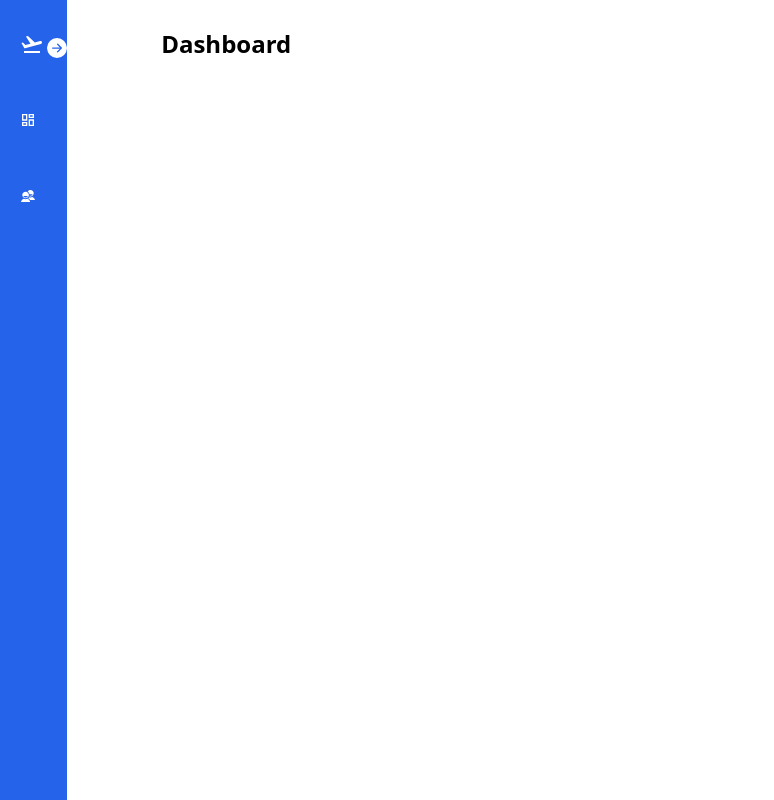
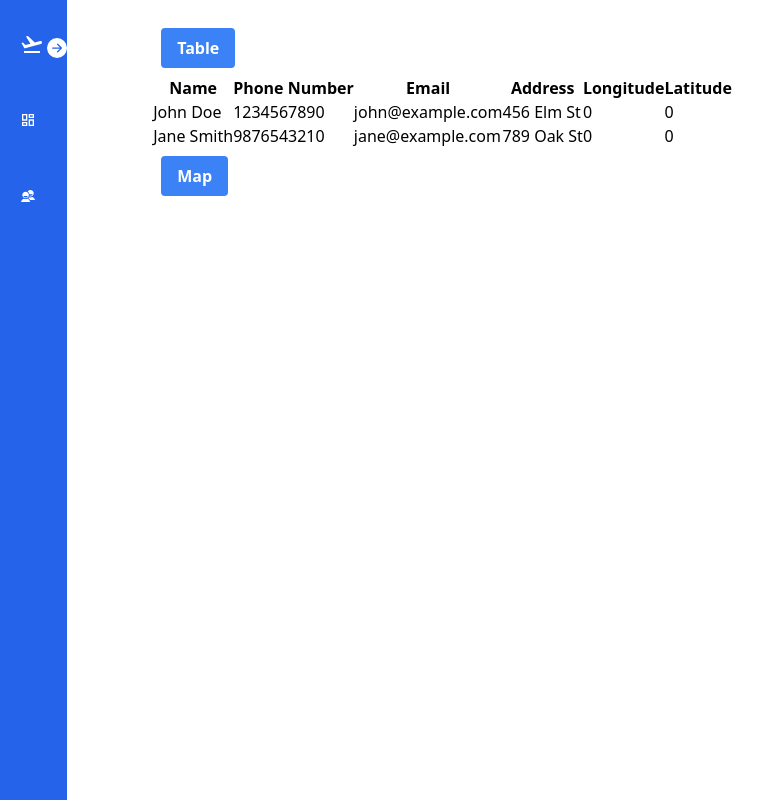
Before and after one commit to Thermiee/Dashboard, a React (Create React App) app: page /dashboard in a window 1280 px wide. Shown: the whole page, without its empty margins (0-774 px from the left). Built offline with nearby package versions, Linux system fonts and the light colour scheme.

Commit message:
modify dashboard

```diff
--- a/package.json
+++ b/package.json
@@ -6,11 +6,13 @@
     "@testing-library/jest-dom": "^5.16.5",
     "@testing-library/react": "^13.4.0",
     "@testing-library/user-event": "^13.5.0",
+    "leaflet": "^1.9.4",
     "postcss": "^8.4.24",
     "prop-types": "^15.8.1",
     "react": "^18.2.0",
     "react-dom": "^18.2.0",
     "react-icons": "^4.10.1",
+    "react-leaflet": "^4.2.1",
     "react-router-dom": "^6.14.0",
     "react-scripts": "5.0.1",
     "web-vitals": "^2.1.4"
--- /dev/null
+++ b/src/components/MapView.js
@@ -0,0 +1,62 @@
+// MapView.js
+
+import { useState } from 'react';
+import {
+  MapContainer, TileLayer, Marker, Popup,
+} from 'react-leaflet';
+import 'leaflet/dist/leaflet.css';
+
+const MapView = () => {
+  const [contacts] = useState([
+
+    {
+      name: 'John Doe',
+      phoneNumber: '1234567890',
+      email: 'john@example.com',
+      addresses: ['123 Main St', '456 Elm St'],
+      longitude: 0,
+      latitude: 0,
+    },
+    {
+      name: 'Jane Smith',
+      phoneNumber: '9876543210',
+      email: 'jane@example.com',
+      addresses: ['789 Oak St'],
+      longitude: 0,
+      latitude: 0,
+    },
+  ]);
+
+  return (
+    <div style={{ width: '100%', height: '400px' }}>
+      <MapContainer center={[0, 0]} zoom={2} style={{ width: '100%', height: '100%' }}>
+        <TileLayer url="https://{s}.tile.openstreetmap.org/{z}/{x}/{y}.png" />
+
+        {contacts.map((contact, index) => (
+          /* eslint-disable-next-line */
+          <Marker key={index} position={[contact.latitude, contact.longitude]}>
+            <Popup>
+              <div>
+                <h3>{contact.name}</h3>
+                <p>
+                  Phone:
+                  {contact.phoneNumber}
+                </p>
+                <p>
+                  Email:
+                  {contact.email}
+                </p>
+                <p>
+                  Address:
+                  {contact.addresses[0]}
+                </p>
+              </div>
+            </Popup>
+          </Marker>
+        ))}
+      </MapContainer>
+    </div>
+  );
+};
+
+export default MapView;
--- /dev/null
+++ b/src/components/TableView.js
@@ -0,0 +1,53 @@
+import { useState } from 'react';
+
+const TableView = () => {
+  const [contacts] = useState([
+
+    {
+      name: 'John Doe',
+      phoneNumber: '1234567890',
+      email: 'john@example.com',
+      addresses: ['123 Main St', '456 Elm St'],
+      longitude: 0,
+      latitude: 0,
+    },
+    {
+      name: 'Jane Smith',
+      phoneNumber: '9876543210',
+      email: 'jane@example.com',
+      addresses: ['789 Oak St'],
+      longitude: 0,
+      latitude: 0,
+    },
+  ]);
+
+  return (
+    <table>
+      <thead>
+        <tr>
+          <th>Name</th>
+          <th>Phone Number</th>
+          <th>Email</th>
+          <th>Address</th>
+          <th>Longitude</th>
+          <th>Latitude</th>
+        </tr>
+      </thead>
+      <tbody>
+        {contacts.map((contact, index) => (
+          /* eslint-disable-next-line */
+          <tr key={index}>
+            <td>{contact.name}</td>
+            <td>{contact.phoneNumber}</td>
+            <td>{contact.email}</td>
+            <td>{contact.addresses[Math.floor(Math.random() * contact.addresses.length)]}</td>
+            <td>{contact.longitude}</td>
+            <td>{contact.latitude}</td>
+          </tr>
+        ))}
+      </tbody>
+    </table>
+  );
+};
+
+export default TableView;
--- a/src/pages/Contact.js
+++ b/src/pages/Contact.js
@@ -52,10 +52,8 @@ const Contact = ({
 
   return (
     <div className="flex items-center">
-      <div>
       <Sidebar />
-      </div>
-      <div className="flex p-5">
+      <div className="flex p-5 justify-center">
 
         <div>
           <h1 className="text-2xl font-semibold mb-4">Add Contact</h1>
--- a/src/pages/Dashboard.js
+++ b/src/pages/Dashboard.js
@@ -1,15 +1,31 @@
-import React from 'react';
+import React, { useState } from 'react';
 import Sidebar from '../components/Sidebar';
+import TableView from '../components/TableView';
+import MapView from '../components/MapView';
 
-const Dashboard = () => (
-  <div className="flex items-center ">
+const Dashboard = () => {
+  const [view, setView] = useState('table');
 
-    <Sidebar />
+  return (
+    <div className="flex ">
+      <Sidebar />
+      <div className="flex-col p-5 w-full justify-between">
+        <div>
+          <button type="button" className="bg-blue-500 hover:bg-blue-700 text-white font-bold py-2 px-4 m-2 rounded" onClick={() => setView('table')}>
+            Table
+          </button>
+          {view === 'table' && <TableView />}
+        </div>
+        <div>
+          <button type="button" className="bg-blue-500 hover:bg-blue-700 text-white font-bold py-2 px-4 m-2 rounded" onClick={() => setView('map')}>
+            Map
+          </button>
+          {view === 'map' && <MapView />}
+        </div>
+      </div>
 
-    <div className="p-7 items-center text-2xl font-semibold flex-1 h-screen">
-      Dashboard
     </div>
-  </div>
-);
+  );
+};
 
 export default Dashboard;
```
Also changed, not shown: 1 other file (tests, documents, lock files or other folders). Lines whose indentation alone changed are shown as unchanged.
